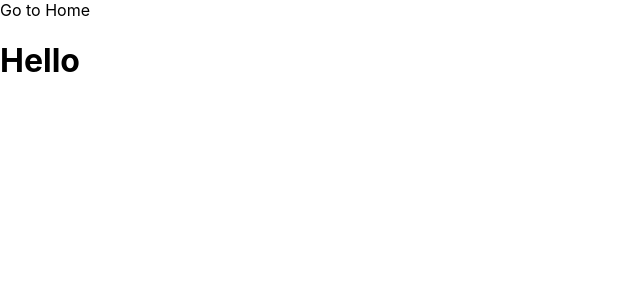
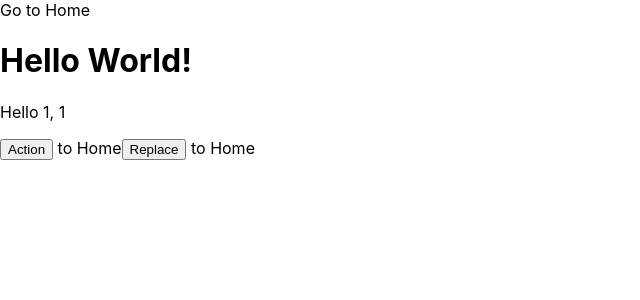
Before and after one commit to quavious/NextJS-Tutorial, a Next.js app: page /fruit/1/1 in a window 1280 px wide. Shown: the top 300 px of the page, without its empty margins (0-640 px from the left). Built offline with nearby package versions, Linux system fonts and the light colour scheme.

Commit message:
useRouter, 404 and spread operator

```diff
--- /dev/null
+++ b/pages/404.tsx
@@ -0,0 +1,5 @@
+export default function ErrorPage(){
+    return (
+        <h1>Not OK</h1>
+    )
+}
--- a/pages/fruit/[name]/[subname].tsx
+++ b/pages/fruit/[name]/[subname].tsx
@@ -1,5 +1,25 @@
+import { useRouter } from "next/router";
+
 export default function Fruit(){
-    return <h1>Hello</h1>
+    const router = useRouter()
+
+    function goToHome(){
+        router.push("/")
+    }
+
+    function changeComponentHome(){
+        router.replace("/")
+    }
+
+    return (
+        <>
+            <h1>Hello World!</h1>
+            <p>Hello {router.query.name}, {router.query.subname}</p>
+            <button onClick={goToHome}>Action</button>{" to Home"}
+            <button onClick={changeComponentHome}>Replace</button>{" to Home"}
+            {/* Component Link is better in SEO */}
+        </>
+    )
 }
 
 // /fruit/apple O
```
Also changed, not shown: pages/foods/[[...name]].tsx (added, +13 -0 lines).
